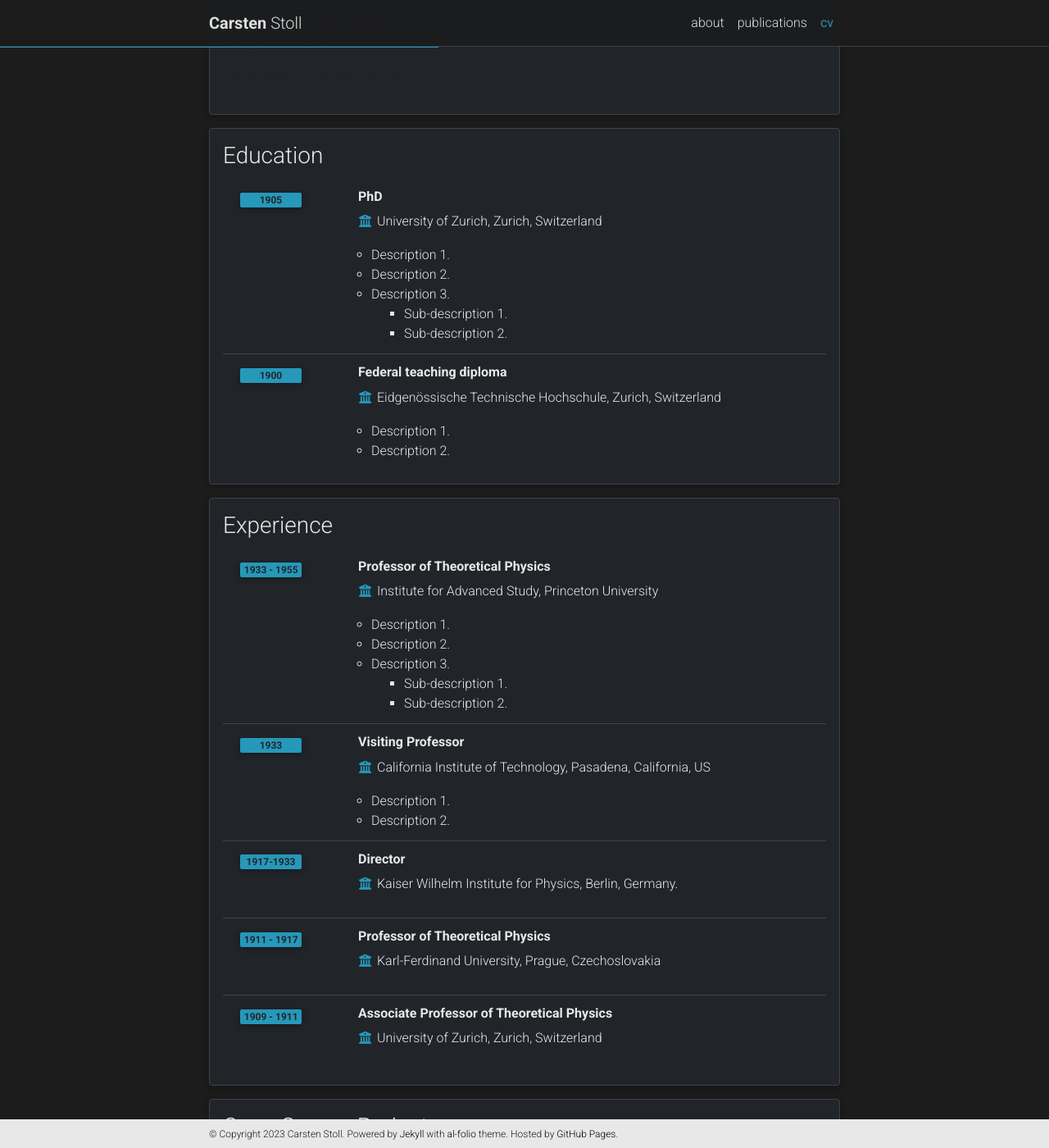
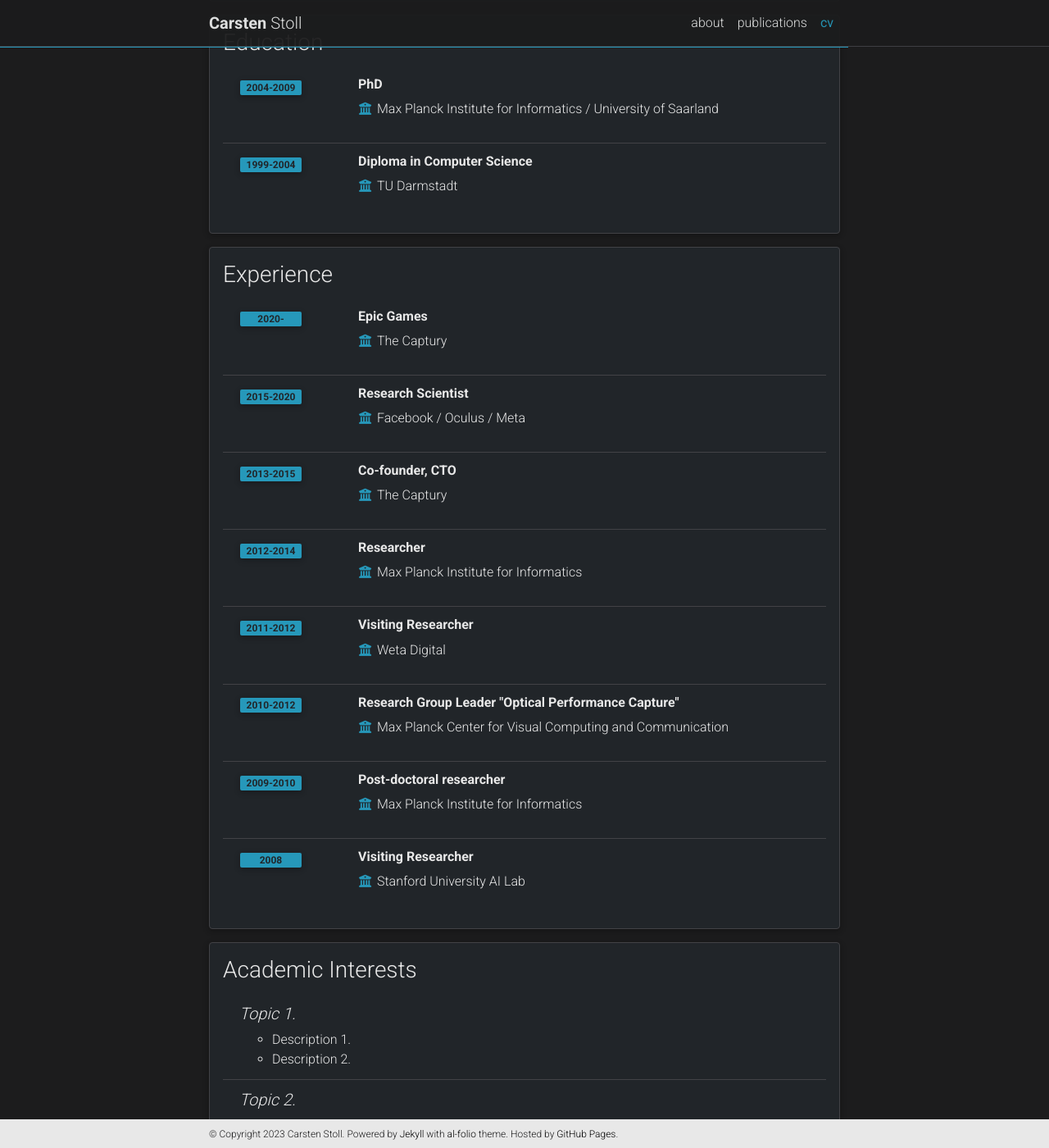
Before and after one commit to carstenstoll/carstenstoll.github.io, a Jekyll site: the page built from _pages/cv.md, in a window 1280 px wide and 1400 px high, scrolled down 626 px. Shown: the whole window at 82% size. Built offline with Jekyll 4.4.1, drawn with Linux system fonts in a browser that asks for light colours; comment, search, counter and statistics services are not loaded; a style sheet for code colours, icons or effects is not loaded; some of the changed text lies outside the part shown.

```diff
--- a/_config.yml
+++ b/_config.yml
@@ -296,7 +296,7 @@ badges: # Display different badges for your publications
 filtered_bibtex_keywords: [abbr, abstract, arxiv, bibtex_show, html, pdf, selected, supp, blog, code, poster, slides, website, preview, altmetric]
 
 # Maximum number of authors to be shown for each publication (more authors are visible on click)
-max_author_limit: 4  # leave blank to always show all authors
+max_author_limit:  # leave blank to always show all authors
 more_authors_animation_delay: 10  # more authors are revealed on click using animation; smaller delay means faster animation
 
 
--- a/_data/cv.yml
+++ b/_data/cv.yml
@@ -2,82 +2,56 @@
   type: map
   contents:
     - name: Full Name
-      value: Albert Einstein
-    - name: Date of Birth
-      value: 14th March 1879
+      value: Carsten Stoll
     - name: Languages
-      value: English, German
+      value: German, English
 
 - title: Education
   type: time_table
   contents:
     - title: PhD
-      institution: University of Zurich, Zurich, Switzerland
-      year: 1905
-      description:
-        - Description 1.
-        - Description 2.
-        - title: Description 3.
-          contents:
-            - Sub-description 1.
-            - Sub-description 2.
-    - title: Federal teaching diploma
-      institution: Eidgenössische Technische Hochschule, Zurich, Switzerland
-      year: 1900
-      description:
-        - Description 1.
-        - Description 2.
+      institution: Max Planck Institute for Informatics / University of Saarland
+      year: 2004-2009
+
+    - title: Diploma in Computer Science
+      institution: TU Darmstadt
+      year: 1999-2004
 
 - title: Experience
   type: time_table
   contents:
-    - title: Professor of Theoretical Physics
-      institution: Institute for Advanced Study, Princeton University
-      year: 1933 - 1955
-      description:
-        - Description 1.
-        - Description 2.
-        - title: Description 3.
-          contents:
-            - Sub-description 1.
-            - Sub-description 2.
-    - title: Visiting Professor
-      institution: California Institute of Technology, Pasadena, California, US
-      year: 1933
-      description:
-        - Description 1.
-        - Description 2.
+    - title: Epic Games
+      institution: The Captury
+      year: 2020-
 
-    - title: Director
-      institution: Kaiser Wilhelm Institute for Physics, Berlin, Germany.
-      year: 1917-1933
+    - title: Research Scientist
+      institution: Facebook / Oculus / Meta
+      year: 2015-2020
 
-    - title: Professor of Theoretical Physics
-      institution: Karl-Ferdinand University, Prague, Czechoslovakia
-      year: 1911 - 1917
+    - title: Co-founder, CTO
+      institution: The Captury
+      year: 2013-2015
+
+    - title: Researcher
+      institution: Max Planck Institute for Informatics
+      year: 2012-2014
+
+    - title: Visiting Researcher
+      institution: Weta Digital
+      year: 2011-2012
+
+    - title: Research Group Leader "Optical Performance Capture"
+      institution: Max Planck Center for Visual Computing and Communication
+      year: 2010-2012
       description:
 
-    - title: Associate Professor of Theoretical Physics
-      institution: University of Zurich, Zurich, Switzerland
-      year: 1909 - 1911
+    - title: Post-doctoral researcher
+      institution: Max Planck Institute for Informatics
+      year: 2009-2010
 
-- title: Open Source Projects
-  type: time_table
-  contents:
-    - title: <a href="https://github.com/alshedivat/al-folio">al-folio</a>
-      year: 2015-now
-      description: A beautiful, simple, clean, and responsive Jekyll theme for academics.
-
-- title: Honors and Awards
-  type: time_table
-  contents:
-    - year: 1921
-      items:
-        - Nobel Prize in Physics
-        - Matteucci Medal
-    - year: 2029
-      items:
-        - Max Planck Medal
+    - title: Visiting Researcher
+      institution: Stanford University AI Lab
+      year: 2008
 
 - title: Academic Interests
   type: nested_list
@@ -90,8 +64,3 @@
       items:
         - Description 1.
         - Description 2.
-
-- title: Other Interests
-  type: list
-  contents:
-    - <u>Hobbies:</u> Hobby 1, Hobby 2, etc.
```
Also changed, not shown: _bibliography/papers.bib (+11 -0 lines), _pages/about.md (+1 -1 lines), 1 other file.
